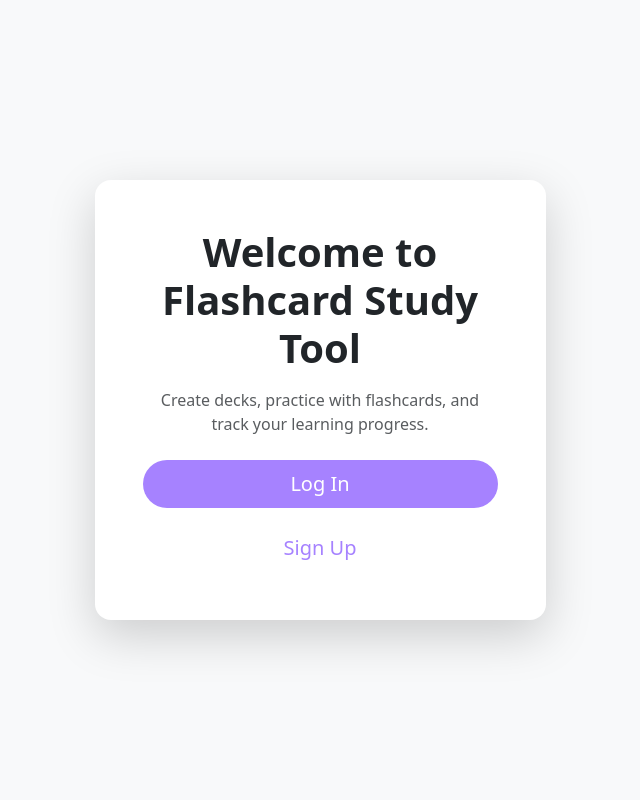
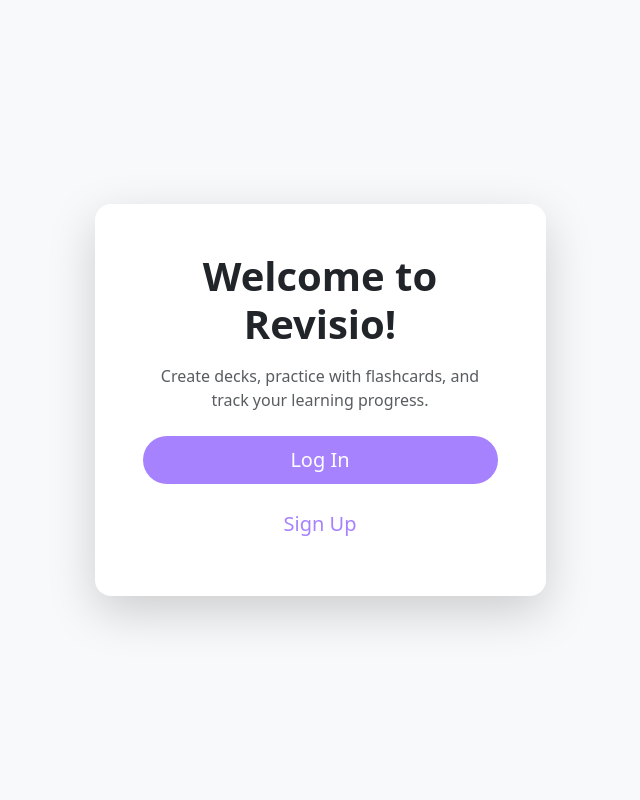
Before and after one commit to Kamal-2009/REVISIO-flashcard-study-tool, a Flask app: page / in a window 1280 px wide. Shown: the whole page, without its empty margins (320-960 px from the left). Run offline with Flask 3, Linux system fonts and the light colour scheme; some libraries are stand-ins or nearby versions.

Commit message:
Decided on Project name and Updated README.md

```diff
--- a/app.py
+++ b/app.py
@@ -74,7 +74,7 @@ def add_deck():
         name = request.form.get("name")
         description = request.form.get("description") or ""
 
-        # check for input type in no of cards
+        # check for input type in no of cards32312322
         try:
             num_of_cards = int(request.form.get("num_of_cards"))
         except (TypeError, ValueError):
--- /dev/null
+++ b/requirements.txt
@@ -0,0 +1,5 @@
+Flask
+Flask-SQLAlchemy
+Flask-WTF
+SQLAlchemy
+Werkzeug
--- a/templates/index.html
+++ b/templates/index.html
@@ -14,7 +14,7 @@
                 <div class="card-body p-5 text-center">
 
                     <!-- App Title -->
-                    <h1 class="fw-bold mb-3">Welcome to Flashcard Study Tool</h1>
+                    <h1 class="fw-bold mb-3">Welcome to Revisio!</h1>
                     <p class="text-muted mb-4">
                     Create decks, practice with flashcards, and track your learning progress.
                     </p>
@@ -34,7 +34,7 @@
     {% else %}
     <nav class="navbar navbar-expand-md primary-bg navbar-dark">
         <div class="container">
-            <a class="navbar-brand" href="/">Flashcard</a>
+            <a class="navbar-brand" href="/">Revisio</a>
             <button class="navbar-toggler" type="button" data-bs-toggle="collapse" data-bs-target="#navbar"
             aria-controls="navbar" aria-expanded="false" aria-label="Toggle navigation">
             <span class="navbar-toggler-icon"></span>
```
Also changed, not shown: README.md.
